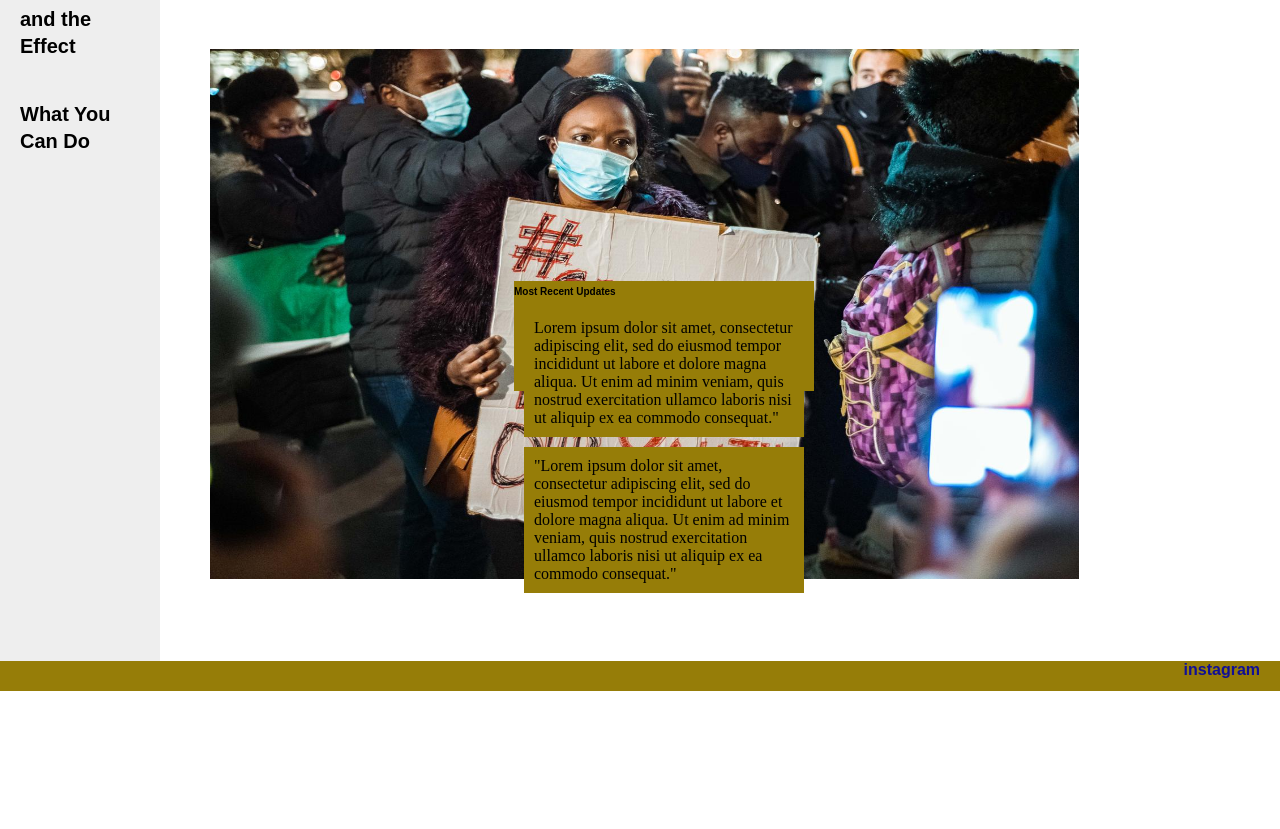
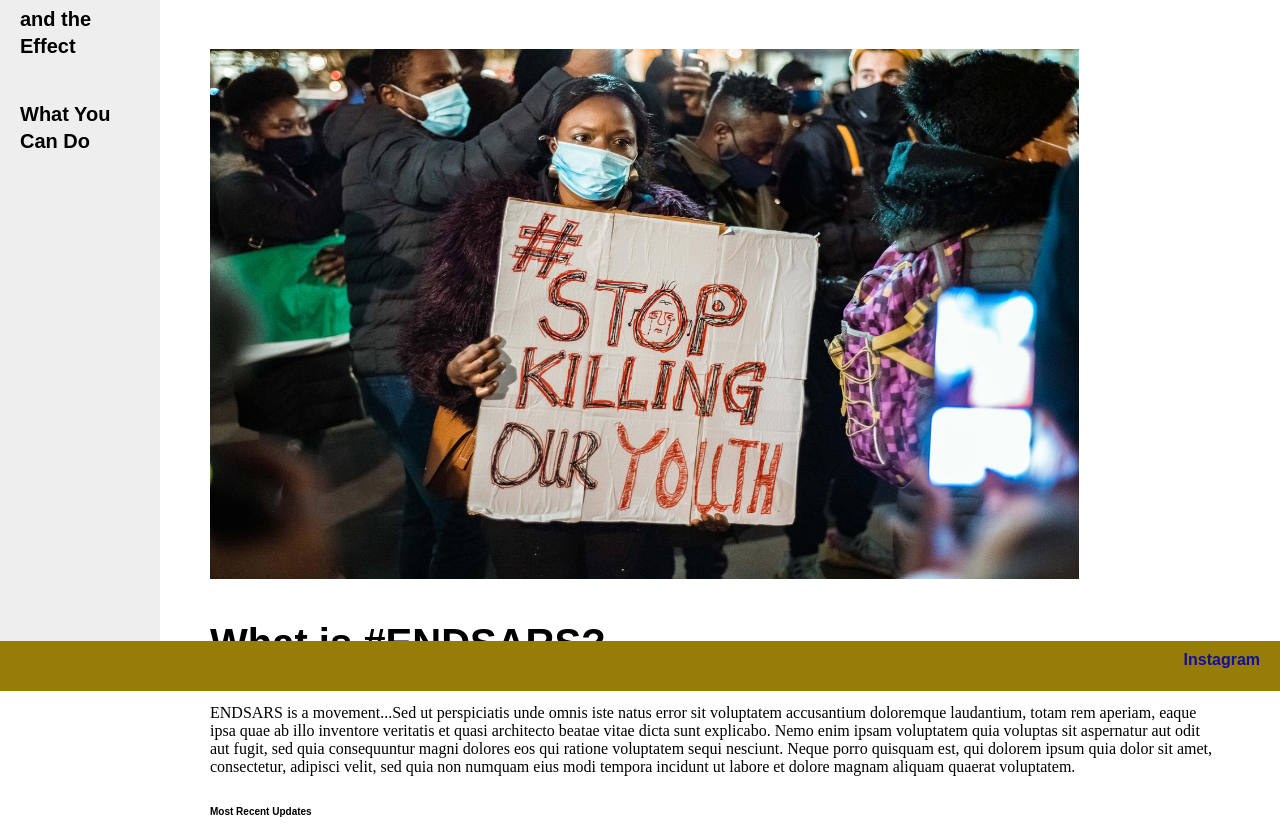
Before and after one commit to oziomarc/three-page-site, a plain HTML site: page index.html in a window 1280 px wide. Shown: the part 109-938 px from the top of the page. Before the commit the page ends 808 px from the top, so only its background shows below. Drawn offline with Linux system fonts and the light colour scheme.

Commit message:
final commit

```diff
--- a/index.html
+++ b/index.html
@@ -31,13 +31,26 @@
         </div>
         <div id="content-spacing">
 
-          <div id="main-image" class="img-txt">
+          <div id="content">
+            <div class="img-txt" id="main-image">
               <img src="EndSars4.jpg" width="869" height="530">
             </div>
+              <h2>What is #ENDSARS?</h2>
+              <p>
+                 ENDSARS is a movement...Sed ut perspiciatis unde omnis iste natus
+                  error sit voluptatem
+                   accusantium doloremque laudantium, totam rem aperiam, eaque ipsa
+                   quae ab illo inventore veritatis et quasi architecto beatae vitae
+                   dicta sunt explicabo. Nemo enim ipsam voluptatem quia voluptas sit
+                    aspernatur aut odit aut fugit, sed quia consequuntur magni
+                    dolores eos qui ratione voluptatem sequi nesciunt. Neque porro
+                    quisquam est, qui dolorem ipsum quia dolor sit amet, consectetur,
+                     adipisci velit, sed quia non numquam eius modi tempora incidunt
+                     ut labore et dolore magnam aliquam quaerat voluptatem.
+                </p>
 
-          <div class="img-txt" id="horizontal-text">
-            <h4 class="img-txt">Most Recent Updates</h4>
               <div class="img-txt">
+                <h4>Most Recent Updates</h4>
                 <p id="side-text">Lorem ipsum dolor sit amet, consectetur adipiscing elit, sed do
                    eiusmod tempor incididunt ut labore et dolore magna aliqua. Ut
                    enim ad minim veniam, quis nostrud exercitation ullamco laboris
@@ -49,12 +62,12 @@
               </div>
             </div>
           </div>
-        <div id="bottom-nav">
-          <p class="bottom-button"><a href="https://www.instagram.com/endsarsnyc/?hl=en" target="_blank">instagram</a></p>
+        </div>
       </div>
 
-        </div>
 
+      <div id="bottom-nav">
+        <p class="bottom-button"><a href="https://www.instagram.com/endsarsnyc/?hl=en" target="_blank">Instagram</a></p>
       </div>
 
       <div id="back-to-top">
--- a/styles.css
+++ b/styles.css
@@ -76,6 +76,8 @@ ul {
 #main-image {
   box-sizing: border-box;
   object-fit: cover;
+  padding: 0;
+  margin: 0;
 
 }
 
@@ -87,6 +89,14 @@ h1 {
   text-shadow: 0px 4px 4px rgba(0, 0, 0, 0.5);
   padding: 0;
   margin: 0;
+}
+
+h2 {
+  font-family: 'Antonio', sans-serif;
+  font-style: normal;
+  font-weight: bold;
+  font-size: 40px;
+  line-height: 137%;
 }
 
 h4 {
@@ -104,6 +114,9 @@ h4 {
 
 }
 
+#content {
+  display: inline;
+}
 #side-text {
   background-color: #967D08;
   display: block;
@@ -126,6 +139,7 @@ h4 {
 #bottom-nav {
   background-color: #967D08;
   text-align: right;
+  padding: 10px;
   height: 30px;
   width: 100%;
   bottom: 0px;
@@ -135,8 +149,6 @@ h4 {
 
 .bottom-button {
   display: inline;
-  padding: 10px;
-  margin: 10px;
 }
 
 .bottom-button a {
@@ -145,5 +157,7 @@ h4 {
   font-style: normal;
   font-weight: bold;
   color: #100F96;
-  margin-top: 200px;
+  padding-right: 10px;
+  padding-top: 30px;
+  /* margin: 10px; */
 }
```
Also changed, not shown: action.html (+1 -1 lines), cause-effect.html (+1 -1 lines). Lines whose indentation alone changed are shown as unchanged.
